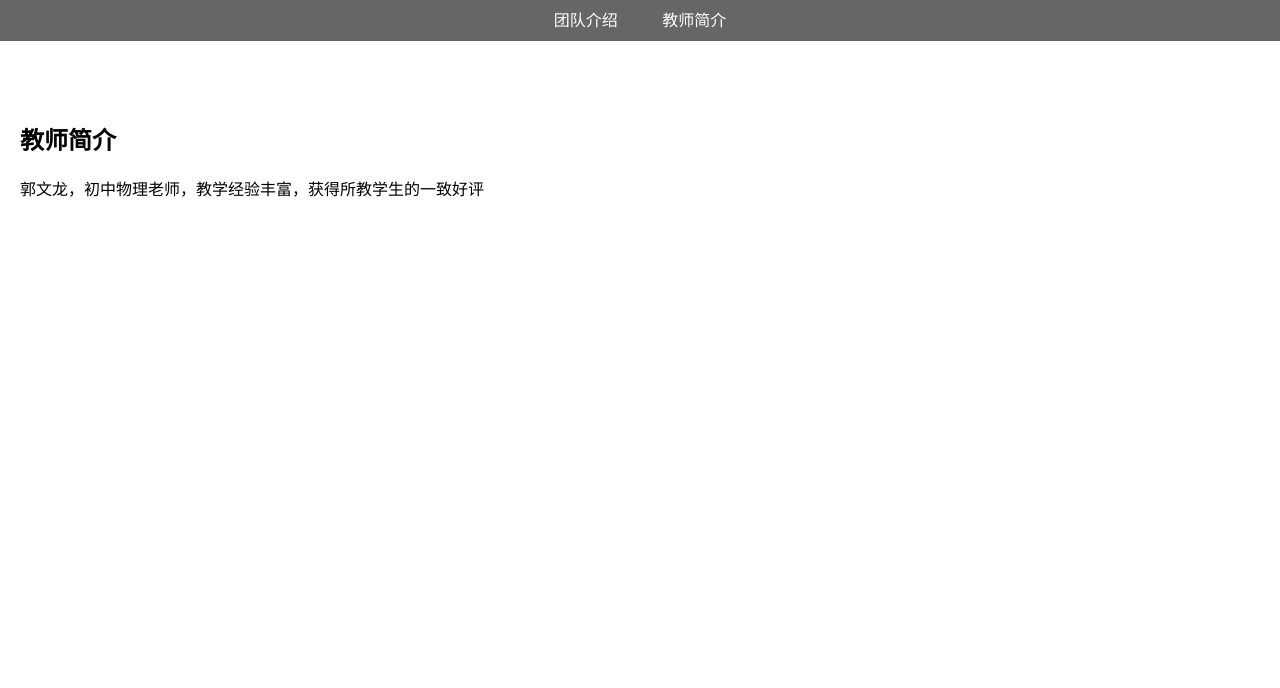
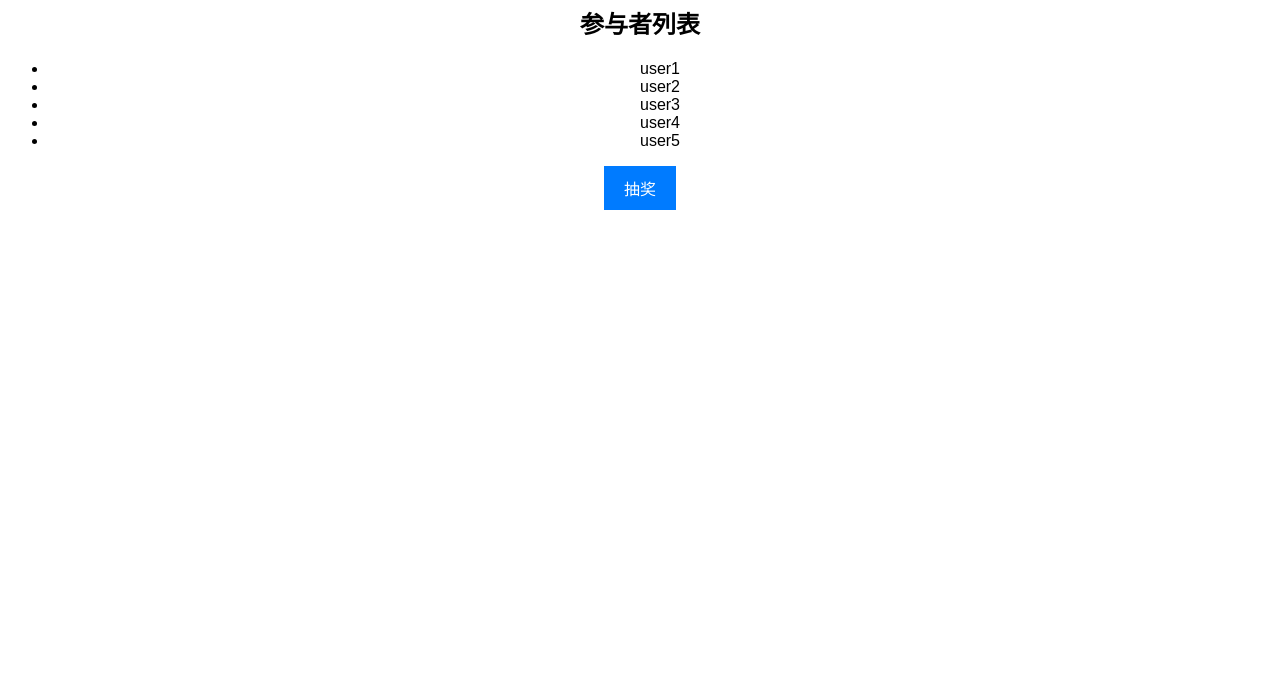
Before and after one commit to wdsjdemh/guofenqi, a plain HTML site: page index.html in a window 1280 px wide. Shown: the part 112-800 px from the top of the page. Drawn offline with Linux system fonts and the light colour scheme.

Commit message:
Update index.html

```diff
--- a/index.html
+++ b/index.html
@@ -1,52 +1,78 @@
 <!DOCTYPE html>
-<html lang="zh-CN">
+<html lang="en">
 <head>
+ <link rel="stylesheet" href="style.css">
+  <script src="script.js" defer></script>
 <meta charset="UTF-8">
 <meta name="viewport" content="width=device-width, initial-scale=1.0">
-  <title>育英才素养中心</title>
+<title>GitHub抽奖网站</title>
 <style>
   body {
     font-family: Arial, sans-serif;
-      margin: 0;
-      padding: 0;
-    }
-    header {
-      background-color: #333;
-      color: white;
-      text-align: center;
-      padding: 10px;
-    }
-    nav {
-      background-color: #666;
     text-align: center;
   }
-    nav a {
-      display: inline-block;
+  h1 {
+    margin-top: 50px;
+  }
+  #participants {
+    margin-top: 20px;
+  }
+  #winner {
+    margin-top: 20px;
+    font-size: 24px;
+    font-weight: bold;
+    color: #ff6347;
+  }
+  button {
     padding: 10px 20px;
-      color: white;
-      text-decoration: none;
-    }
-    nav a:hover {
-      background-color: #999;
-    }
-    section {
-      padding: 20px;
+    font-size: 16px;
+    background-color: #007bff;
+    color: #fff;
+    border: none;
+    cursor: pointer;
   }
 </style>
 </head>
 <body>
-  <header>
-    <h1>育英才素养中心</h1>
-  </header>
-  <nav>
-    <a href="#team">团队介绍</a>
-    <a href="#teachers">教师简介</a>
-  </nav>
-  <section id="team">
-  </section>
-  <section id="teachers">
-    <h2>教师简介</h2>
-    <p>郭文龙，初中物理老师，教学经验丰富，获得所教学生的一致好评</p>
-  </section>
+<h1>GitHub抽奖网站</h1>
+<div id="participants">
+  <h2>参与者列表</h2>
+  <ul id="participantList">
+    <!-- 在这里添加参与者的列表项 -->
+  </ul>
+</div>
+<button id="drawButton">抽奖</button>
+<div id="winner"></div>
+
+<script>
+  const participants = [
+    'user1',
+    'user2',
+    'user3',
+    'user4',
+    'user5'
+    // 在这里添加更多参与者
+  ];
+
+  const drawButton = document.getElementById('drawButton');
+  const participantList = document.getElementById('participantList');
+  const winnerDisplay = document.getElementById('winner');
+
+  participants.forEach(participant => {
+    const listItem = document.createElement('li');
+    listItem.textContent = participant;
+    participantList.appendChild(listItem);
+  });
+
+  drawButton.addEventListener('click', () => {
+    if (participants.length > 0) {
+      const randomIndex = Math.floor(Math.random() * participants.length);
+      const winner = participants[randomIndex];
+      winnerDisplay.textContent = `抽奖结果：恭喜 ${winner} 获奖！`;
+    } else {
+      winnerDisplay.textContent = '没有参与者可以抽奖。';
+    }
+  });
+</script>
 </body>
 </html>
```
Lines whose indentation alone changed are shown as unchanged.
